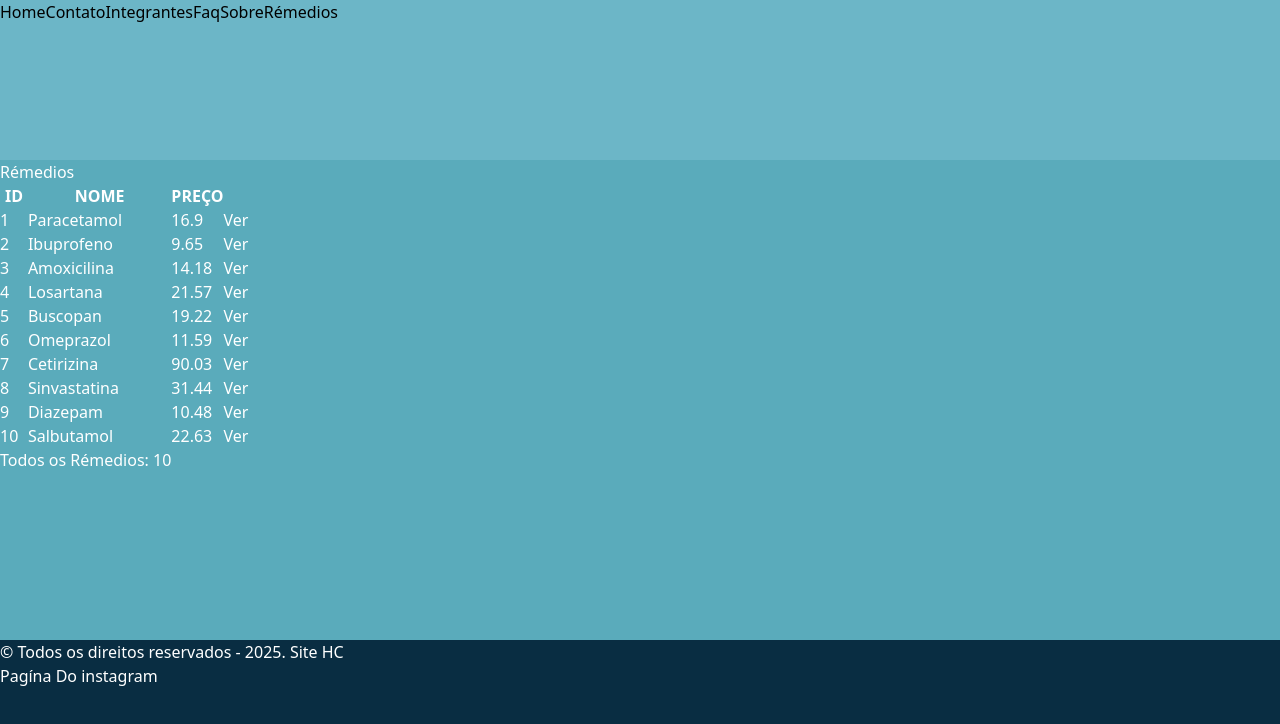
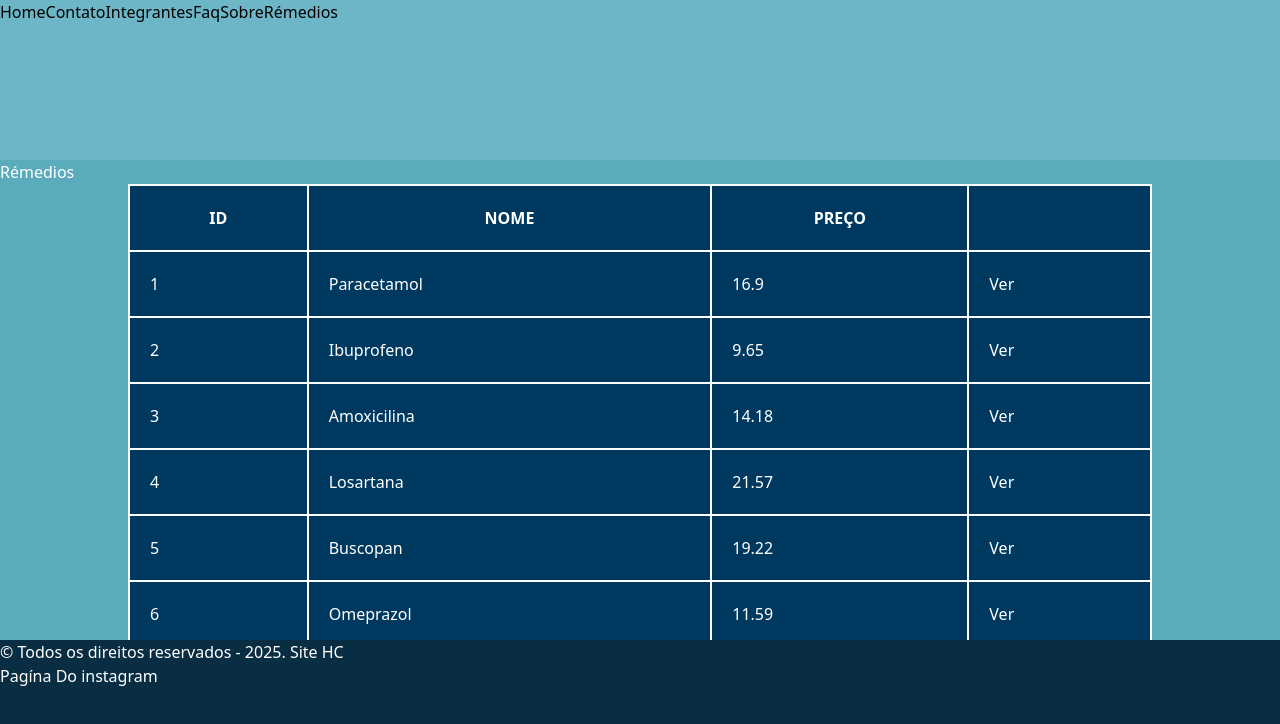
Before and after one commit to Felipe-Furlanetto0504/challenge_front, a React (Vite) app in the folder challenge/: page /remedios in a window 1280 px wide. Shown: the top 724 px of the page. Built offline with nearby package versions, Linux system fonts and the light colour scheme; data requests are answered from the project's data file.

Commit message:
fazendo css da tabela remedios

```diff
--- a/challenge/src/global.css
+++ b/challenge/src/global.css
@@ -23,4 +23,13 @@
         @apply bg-[#092d42] text-white h-[20vh] w-[100vw];
     }
 
+    .tabela{
+         @apply bg-[#00395f] border-2 w-[80%] mx-auto border-collapse;
+
+    & th,td{
+        @apply border-2 p-5;
+    }
+
+    }
+
 }
--- a/challenge/src/routes/Remedios/index.tsx
+++ b/challenge/src/routes/Remedios/index.tsx
@@ -2,7 +2,7 @@ import { useEffect, useState } from "react";
 import type { Tiporemedio } from "../../types/tipoRemedio";
 import { Link } from "react-router-dom";
 
-export default function remedios(){
+export default function Remedios(){
 
     useEffect(()=>{
         document.title = "Rémedios";
@@ -24,7 +24,7 @@ export default function remedios(){
     return(
     <main>
         <h1>Rémedios</h1>
-        <table>
+        <table className="tabela">
             <thead>
                 <tr>
                     <th>ID</th>
```
